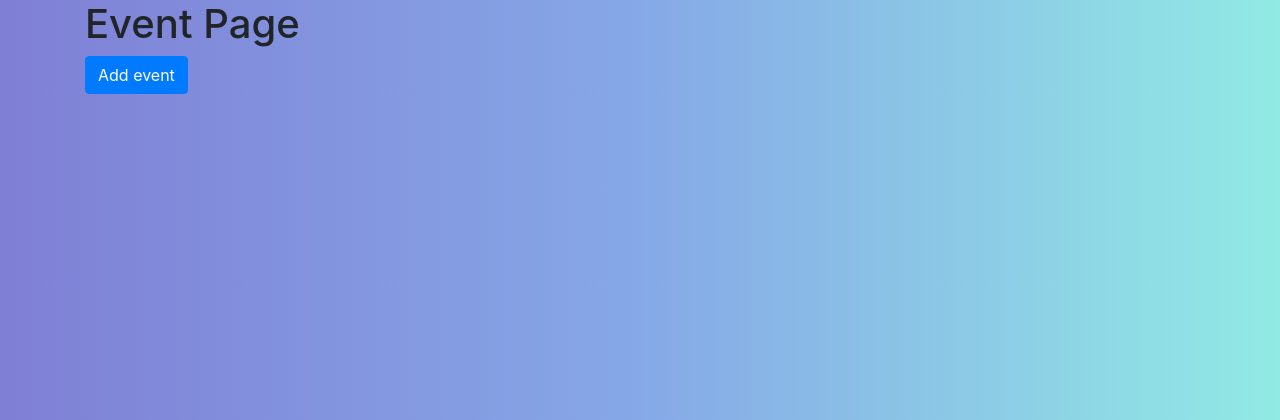
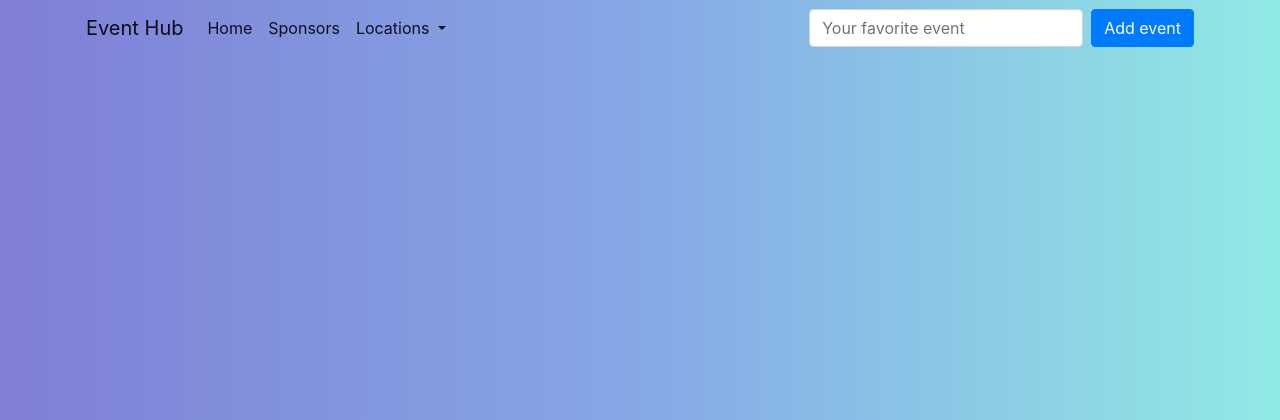
Before and after one commit to VictorBui2702/Lab_ticketbox, a Flask app: page / in a window 1280 px wide. Shown: the top 420 px of the page. Run offline with Flask 2, Linux system fonts and the light colour scheme; some libraries are stand-ins or nearby versions.

Commit message:
Adding style

```diff
--- a/src/static/main.css
+++ b/src/static/main.css
@@ -1,4 +1,7 @@
 body {
     background: linear-gradient(to left, #91EAE4, #86A8E7, #7F7FD5); /* W3C, IE 10+/ Edge, Firefox 16+, Chrome 26+, Opera 12+, Safari 7+ */
+}
 
+.modal-header, .modal-footer{
+    background: linear-gradient(to left, #91EAE4, #86A8E7, #7F7FD5)!important; /* W3C, IE 10+/ Edge, Firefox 16+, Chrome 26+, Opera 12+, Safari 7+ */
 }
--- a/src/templates/events/add_event.html
+++ b/src/templates/events/add_event.html
@@ -18,7 +18,10 @@
 
         <p> {{form.organizer.label}} {{form.organizer() }} </p>
 
-        <button>{{form.submit()}}</button>
+        <!-- <button>{{form.submit()}}</button> -->
+        <button type="button" class="btn btn-primary" data-toggle="modal" data-target="#exampleModal" >
+            {{form.submit()}}
+        </button>
         </form>
 
 </div>
--- a/src/templates/home.html
+++ b/src/templates/home.html
@@ -1,13 +1,48 @@
 {% extends "layout.html" %}
 {% block content %}
 
-<h1 class="container">Event Page</h1>
+<nav class=" container navbar navbar-expand-lg navbar-light">
+        <a class="navbar-brand" href="#">Event Hub</a>
+        <button class="navbar-toggler" type="button" data-toggle="collapse" data-target="#navbarSupportedContent" aria-controls="navbarSupportedContent" aria-expanded="false" aria-label="Toggle navigation">
+          <span class="navbar-toggler-icon"></span>
+        </button>
+
+        <div class="collapse navbar-collapse" id="navbarSupportedContent">
+          <ul class="navbar-nav mr-auto">
+            <li class="nav-item active">
+              <a class="nav-link" href="#">Home <span class="sr-only">(current)</span></a>
+            </li>
+            <li class="nav-item active">
+              <a class="nav-link" href="#">Sponsors</a>
+            </li>
+            <li class="nav-item dropdown active">
+              <a class="nav-link dropdown-toggle" href="#" id="navbarDropdown" role="button" data-toggle="dropdown" aria-haspopup="true" aria-expanded="false">
+                Locations
+              </a>
+              <div class="dropdown-menu" aria-labelledby="navbarDropdown">
+                <a class="dropdown-item" href="#">Location A</a>
+                <a class="dropdown-item" href="#">Location B</a>
+                <div class="dropdown-divider"></div>
+                <a class="dropdown-item" href="#">Somewhere else</a>
+              </div>
+            </li>
+          </ul>
+          <form class="form-inline my-2 my-lg-0">
+            <input class="form-control mr-sm-2" type="search" placeholder="Your favorite event" aria-label="Search">
+            <!-- Button triggerring modal -->
+            <button type="button" class="btn btn-primary" data-toggle="modal" data-target="#exampleModal" >
+                Add event
+            </button>
+          </form>
+        </div>
+      </nav>
+
 
 <div class="container">
     <!-- Button trigger modal -->
-<button type="button" class="btn btn-primary" data-toggle="modal" data-target="#exampleModal" >
+<!-- <button type="button" class="btn btn-primary" data-toggle="modal" data-target="#exampleModal" >
         Add event
-      </button>
+      </button> -->
 
       <!-- Modal -->
       <div class="modal fade" id="exampleModal" tabindex="-1" role="dialog" aria-labelledby="exampleModalLabel" aria-hidden="true">
```
